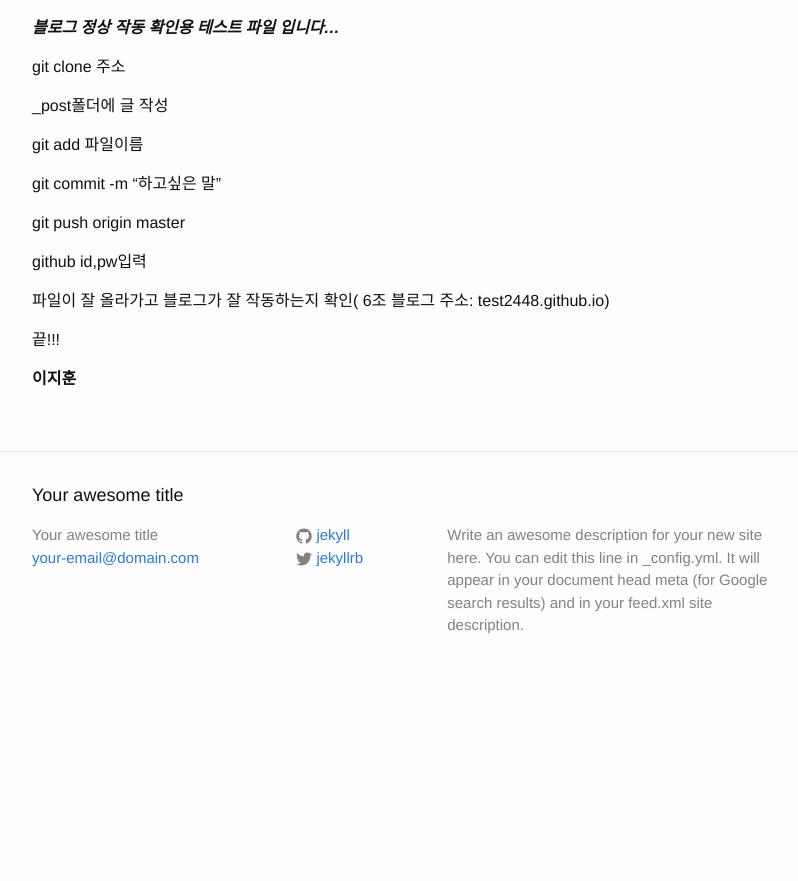
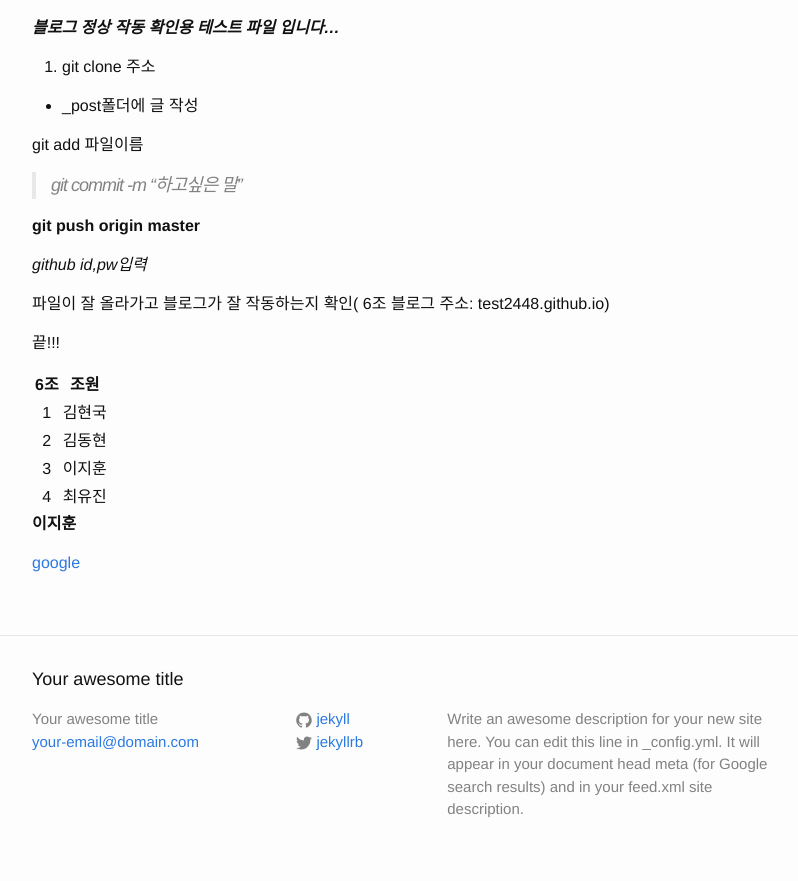
Before and after one commit to test2448/test2448.github.com, a Jekyll site: the page built from _posts/2015-05-20-test-chosun.md, in a window 1280 px wide. Shown: the part 538-1419 px from the top of the page, without its empty margins (238-1036 px from the left). Built offline with Jekyll 4.4.1, drawn with Linux system fonts in a browser that asks for light colours; before the commit the page ends 1235 px from its top, so only the background shows below that.

Commit message:
Update 2015-05-20-test-chosun.md

```diff
--- a/_posts/2015-05-20-test-chosun.md
+++ b/_posts/2015-05-20-test-chosun.md
@@ -11,20 +11,31 @@ picasaweb을 이용한 이미지 삽입
 
 ***블로그 정상 작동 확인용 테스트 파일 입니다...***
 
-git clone 주소
+1. git clone 주소
 
-_post폴더에 글 작성
+- _post폴더에 글 작성
 
-git add 파일이름
+ git add 파일이름
 
-git commit -m "하고싶은 말"
+> git commit -m "하고싶은 말"
 
-git push origin master
+**git push origin master**
 
-github id,pw입력
+*github id,pw입력*
 
 파일이 잘 올라가고 블로그가 잘 작동하는지 확인( 6조 블로그 주소: test2448.github.io)
 
 끝!!!
 
+
+6조 | 조원
+:---:|:---:
+1 | 김현국
+2 | 김동현
+3 | 이지훈
+4 | 최유진
+
 **이지훈**
+
+
+[google](http://www.google.com)
```
